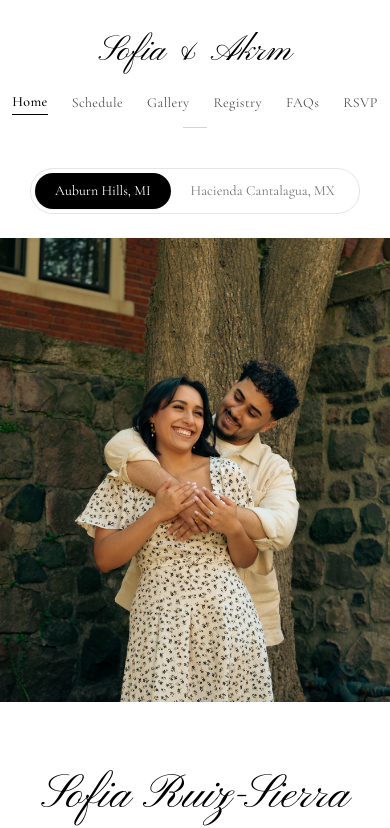
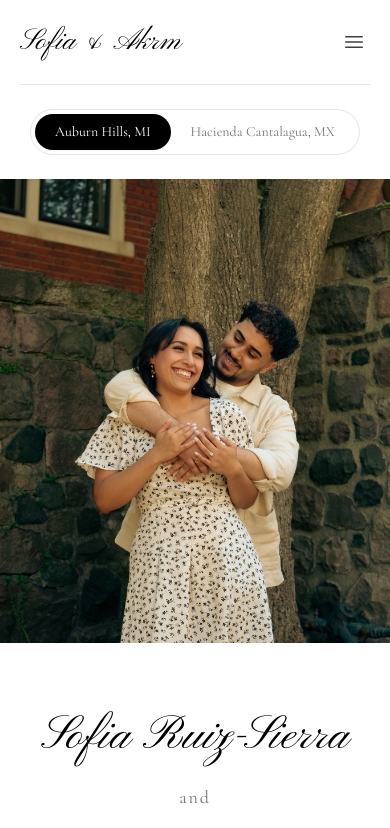
Before and after one commit to cachebag/wedding-rsvp, a React (Vite) app: page / in a window 390 px wide. Shown: the top 828 px of the page. Built offline with nearby package versions, Linux system fonts and the light colour scheme.

Commit message:
fix: hamburger menu mobile

```diff
--- a/src/components/Navbar.tsx
+++ b/src/components/Navbar.tsx
@@ -1,3 +1,4 @@
+import { useState } from "react";
 import { NavLink, useLocation } from "react-router-dom";
 import { useEvent } from "@/lib/event-context";
 import { ts, type TranslationKey } from "@/lib/i18n";
@@ -15,7 +16,7 @@ function LanguageToggle() {
   const { locale, setLocale } = useEvent();
 
   return (
-    <div className="absolute right-4 top-1/2 -translate-y-1/2 flex items-center text-xs tracking-wide">
+    <div className="flex items-center text-xs tracking-wide">
       <button
         onClick={() => setLocale("en")}
         className={`px-2 py-1 rounded-l-full border border-r-0 transition-colors ${
@@ -46,6 +47,7 @@ export default function Navbar() {
   const isMexico = event === "mexico";
   const isHome = HOME_PATHS.includes(pathname);
   const l = isMexico ? locale : "en";
+  const [open, setOpen] = useState(false);
 
   const navLinks = [
     { to: homePath, label: ts(l, "navHome"), isHomeLink: true },
@@ -53,16 +55,28 @@ export default function Navbar() {
     { to: isMexico ? "/rsvp-mexico" : "/rsvp", label: ts(l, "rsvp"), isHomeLink: false },
   ];
 
+  const linkClass = (active: boolean) =>
+    `transition-colors ${
+      active
+        ? isMexico
+          ? "text-amber-900 font-medium"
+          : "text-black font-medium"
+        : isMexico
+          ? "text-stone-500 hover:text-amber-900"
+          : "text-neutral-600 hover:text-black"
+    }`;
+
   return (
     <header className={`w-full ${isMexico ? "bg-stone-50" : "bg-white"}`}>
-      <div className="relative flex flex-col items-center pt-8 pb-4">
+      {/* ── desktop ── */}
+      <div className="hidden md:flex relative flex-col items-center pt-8 pb-4">
         <NavLink
           to={homePath}
-          className={`font-script text-4xl md:text-5xl ${isMexico ? "text-stone-900" : "text-black"}`}
+          className={`font-script text-5xl ${isMexico ? "text-stone-900" : "text-black"}`}
         >
           Sofia & Akrm
         </NavLink>
-        <nav className="mt-5 flex items-center gap-6 md:gap-8 text-sm md:text-base tracking-wide">
+        <nav className="mt-5 flex items-center gap-8 text-base tracking-wide">
           {navLinks.map(({ to, label, isHomeLink }) => (
             <NavLink
               key={`${label}-${to}`}
@@ -70,14 +84,8 @@ export default function Navbar() {
               end={isHomeLink}
               className={({ isActive }) => {
                 const active = isHomeLink ? isHome : isActive;
-                return `pb-0.5 transition-colors ${
-                  active
-                    ? isMexico
-                      ? "text-amber-900 border-b border-amber-900 font-medium"
-                      : "text-black border-b border-black font-medium"
-                    : isMexico
-                      ? "text-stone-500 hover:text-amber-900"
-                      : "text-neutral-600 hover:text-black"
+                return `pb-0.5 border-b border-transparent ${linkClass(active)} ${
+                  active ? (isMexico ? "border-amber-900" : "border-black") : ""
                 }`;
               }}
             >
@@ -86,7 +94,61 @@ export default function Navbar() {
           ))}
         </nav>
         <div className={`mt-3 w-6 border-b ${isMexico ? "border-amber-300" : "border-neutral-300"}`} />
-        {isMexico && !localeLocked && <LanguageToggle />}
+        {isMexico && !localeLocked && (
+          <div className="absolute right-4 top-1/2 -translate-y-1/2">
+            <LanguageToggle />
+          </div>
+        )}
+      </div>
+
+      {/* ── mobile ── */}
+      <div className="md:hidden">
+        <div className="flex items-center justify-between px-5 pt-6 pb-3">
+          <NavLink
+            to={homePath}
+            className={`font-script text-3xl ${isMexico ? "text-stone-900" : "text-black"}`}
+          >
+            Sofia & Akrm
+          </NavLink>
+          <div className="flex items-center gap-3">
+            {isMexico && !localeLocked && <LanguageToggle />}
+            <button
+              onClick={() => setOpen((o) => !o)}
+              aria-label="Toggle menu"
+              className={`p-1 ${isMexico ? "text-stone-700" : "text-neutral-700"}`}
+            >
+              {open ? (
+                <svg className="w-6 h-6" fill="none" stroke="currentColor" strokeWidth="1.5" viewBox="0 0 24 24">
+                  <path strokeLinecap="round" strokeLinejoin="round" d="M6 18L18 6M6 6l12 12" />
+                </svg>
+              ) : (
+                <svg className="w-6 h-6" fill="none" stroke="currentColor" strokeWidth="1.5" viewBox="0 0 24 24">
+                  <path strokeLinecap="round" strokeLinejoin="round" d="M3.75 6.75h16.5M3.75 12h16.5m-16.5 5.25h16.5" />
+                </svg>
+              )}
+            </button>
+          </div>
+        </div>
+        <div className={`mt-3 mx-5 border-b ${isMexico ? "border-amber-200" : "border-neutral-200"}`} />
+
+        {open && (
+          <nav className="flex flex-col px-5 py-4 gap-5 text-base tracking-wide">
+            {navLinks.map(({ to, label, isHomeLink }) => (
+              <NavLink
+                key={`${label}-${to}`}
+                to={to}
+                end={isHomeLink}
+                onClick={() => setOpen(false)}
+                className={({ isActive }) => {
+                  const active = isHomeLink ? isHome : isActive;
+                  return linkClass(active);
+                }}
+              >
+                {label}
+              </NavLink>
+            ))}
+          </nav>
+        )}
       </div>
     </header>
   );
```
